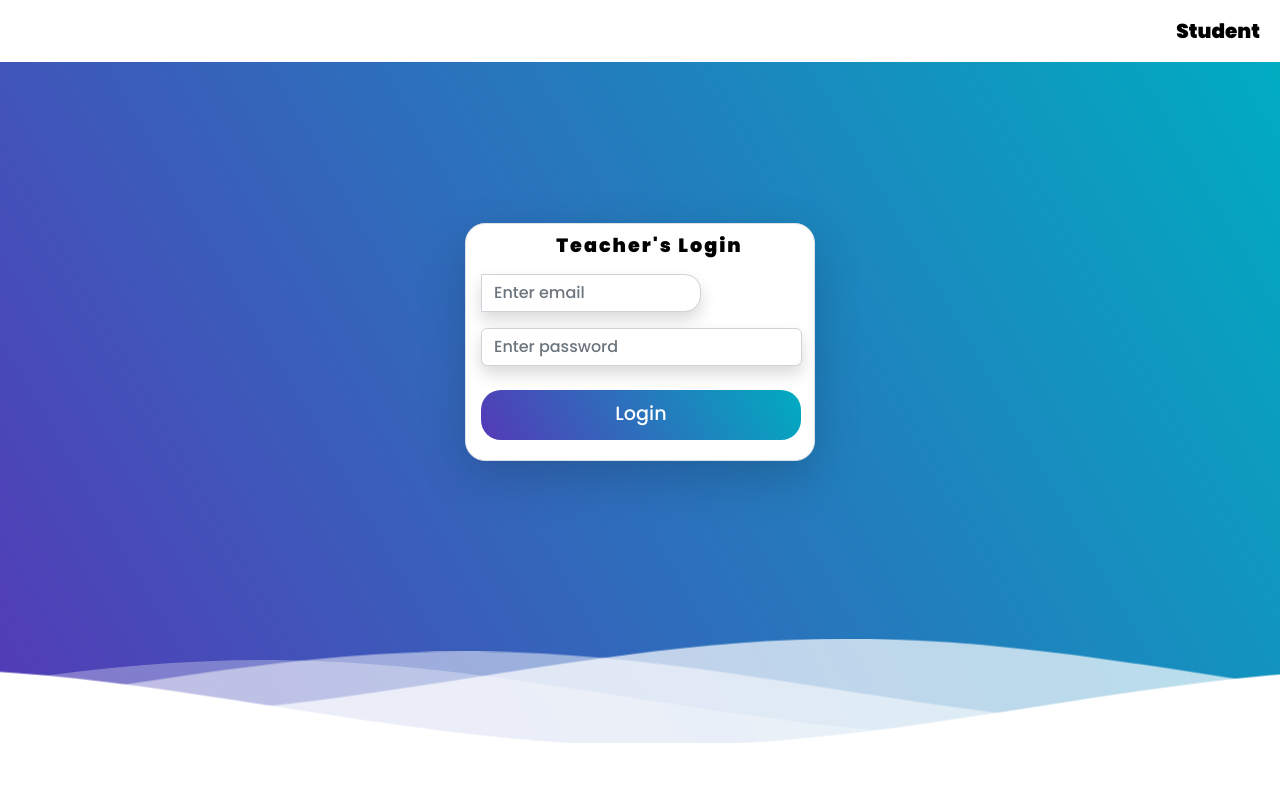
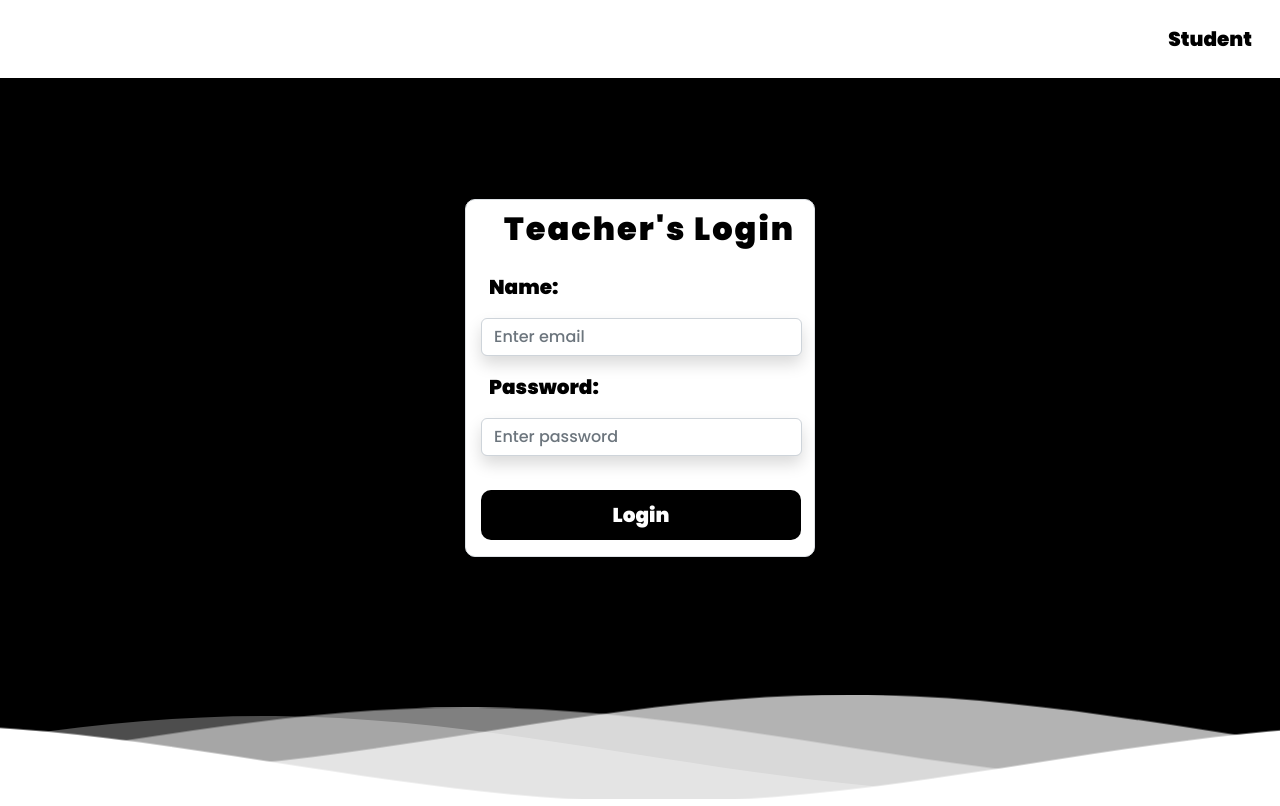
Before and after one commit to Gurusudhan25/LD-Application, a Flask app: page /teacher in a window 1280 px wide. Before the commit the page ends 743 px from the top, so only its background shows below. Run offline with Flask 3, Linux system fonts and the light colour scheme; some libraries are stand-ins or nearby versions.

Commit message:
final updates

```diff
--- a/app.py
+++ b/app.py
@@ -92,7 +92,8 @@ def addStudent():
             name = request.form['name']
             email = request.form['email']
             standard = request.form['class']
-            password = request.form['password1']
+            password = request.form['password']
+            hashPassword = bcrypt.generate_password_hash(password)
             q1 = request.form['question1']
             q2 = request.form['question2']
             q3 = request.form['question3']
@@ -111,7 +112,7 @@ def addStudent():
             if (prediction[0] == 'yes'):
                 mongo.db.students.insert_one(
                     {"name": name,
-                     "password": password,
+                     "password": hashPassword,
                      "email": email,
                      "class": standard,
                      'student_details': {"Does the Student Reads Well?: ": q1,
@@ -121,8 +122,8 @@ def addStudent():
                                          "is Student Hyperactive?:": q5,
                                          "is Student Impulsive?: ": q6,
                                          "Does Student can discriminate voice?: ": q7,
-                                         "Does Student can discriminate visual?: ": q8},
-                     'ld': True})
+                                         "Does Student can discriminate visuals?: ": q8},
+                     'ld': 'yes'})
             else:
                 mongo.db.students.insert_one(
                     {"name": name,
@@ -136,8 +137,8 @@ def addStudent():
                                          "is Student Hyperactive?:": q5,
                                          "is Student Impulsive?: ": q6,
                                          "Does Student can discriminate voice?: ": q7,
-                                         "Does Student can discriminate visual?: ": q8},
-                     'ld': False})
+                                         "Does Student can discriminate visuals?: ": q8},
+                     'ld': 'no'})
 
             flash("Successfully added student!", "success")
         except BadRequestKeyError:
@@ -148,12 +149,19 @@ def addStudent():
 
 @app.route('/ld')
 def ld():
-    return render_template('LD.html', ld_active="class= active")
+    ld = []
+    for i in mongo.db.students.find({'ld': 'yes'}):
+        ld.append(i)
+    return render_template('LD.html', ld_active="class= active", studentData=ld)
 
 
 @app.route('/non-ld')
 def non_ld():
-    return render_template('Non-LD.html', non_ld_active="class= active")
+    non_ld = []
+    for i in mongo.db.students.find({'ld': 'no'}):
+        non_ld.append(i)
+    print(ld)
+    return render_template('Non-LD.html', non_ld_active="class= active", studentData=non_ld)
 
 
 if __name__ == "__main__":
--- a/static/css/admin.css
+++ b/static/css/admin.css
@@ -10,7 +10,7 @@
     transition: 0.5s;
 }
 .logout {
-    padding-top: 500px;
+    padding-top: 550px;
 }
 
 .sidenav a {
@@ -34,6 +34,7 @@
     background-color: black;
     color: white;
     transition: transform 0.2s;
+    border-radius: 0.5rem;
 }
 .count-data h1 {
     padding-top: 10px;
@@ -46,13 +47,13 @@
 
 .main-data {
     padding: 0;
-    margin-top: 20px;
+    margin-top: 3rem;
     max-height: 900px;
     overflow: hidden;
 }
 
 .add-data {
-    margin-top: 15px;
+    margin-top: 2rem;
     margin-left: 240px;
 }
 .buttonData {
@@ -91,6 +92,7 @@
 
 .student-table {
     margin-left: 100px;
+    margin-top: 50px;
     max-height: 800px;
     overflow-y: auto;
 }
--- a/static/css/home.css
+++ b/static/css/home.css
@@ -1,20 +1,20 @@
 @import url(//fonts.googleapis.com/css?family=Lato:300:400);
 @import url("../css/main.css");
-@import url('../css/admin.css');
+@import url("../css/admin.css");
 
 body {
     margin: 0;
 }
 
 h1 {
-    font-family: 'Poppins-Black';
+    font-family: "Poppins-Black";
     font-weight: 300;
     letter-spacing: 2px;
     font-size: 48px;
 }
 
 p {
-    font-family: 'Poppins-Black';
+    font-family: "Poppins-Black";
     letter-spacing: 1px;
     font-size: 14px;
     color: #333333;
@@ -22,16 +22,12 @@ p {
 
 .header {
     position: relative;
-    background: linear-gradient(
-        60deg,
-        rgba(84, 58, 183, 1) 0%,
-        rgba(0, 172, 193, 1) 100%
-    );
+    background: black;
     color: white;
 }
 
 .inner-header {
-    height: 65vh;
+    height: 70vh;
     width: 100%;
     margin: 0;
     padding: 0;
@@ -126,6 +122,7 @@ p {
 
 .w-custom {
     width: 350px;
+    height: fit-content;
 }
 
 .mt-custom {
@@ -142,9 +139,7 @@ p {
 }
 
 .border {
-    border-style: solid;
-    border-width: thick;
-    border-radius: 20px;
+    border-radius: 10px;
 }
 
 .pl-custom {
@@ -172,16 +167,16 @@ p {
 }
 
 .text {
-    font-family: 'Poppins-Black';
+    font-family: "Poppins-Black";
 }
 
 .font-custom {
-    font-family: 'Poppins-Black';
+    font-family: "Poppins-Black";
 }
 
 .border-custom:hover {
-    border-color: blue;
-    border-width: 3px;
+    border-color: grey;
+    border-width: 2px;
     transform: scale3d(1, 1, 1);
     transition: transform 0.5s;
     transition: color 0.25s;
@@ -197,22 +192,20 @@ p {
     font-size: larger;
     text-align: center;
     font-weight: bolder;
-    font-family: 'Poppins-Black';
+    font-family: "Poppins-Black";
+    font-size: 2rem;
 }
 
 .login-btn {
     color: white;
-    font-size: larger;
     width: 320px;
     height: 50px;
-    background: linear-gradient(
-        60deg,
-        rgba(84, 58, 183, 1) 0%,
-        rgba(0, 172, 193, 1) 100%
-    );
-    border-radius: 20px;
+    background: black;
+    border-radius: 10px;
     border-style: none;
-    margin-bottom: 20px;
+    margin: 10px 0 1rem 0;
+    font-family: 'Poppins-Black' !important;
+    font-size: 1.25rem;
 }
 
 .login-btn:hover {
@@ -224,5 +217,12 @@ p {
 }
 
 a:hover {
-    color: blue;
+    color: grey;
 }
+
+.ml-2 {
+    margin-left: 0.5rem;
+    margin-top: 1rem;
+    font-size: 1.25rem;
+    font-family: "Poppins-Black";
+}
--- a/static/css/main.css
+++ b/static/css/main.css
@@ -38,6 +38,9 @@ h1 {
 input {
     font-family: "Poppins-Medium";
 }
+tr{
+    font-family: 'Poppins-Medium';
+}
 
 .active {
     color: black !important;
@@ -45,3 +48,8 @@ input {
     width: 220px;
     border-radius: 0 1rem 1rem 0;
 }
+
+a{
+    text-decoration: none;
+    color: black;
+}
--- a/templates/addstudent.html
+++ b/templates/addstudent.html
@@ -28,7 +28,7 @@
                     placeholder="Enter email" />
                 <input type="text" class="form-control shadow mt-3" id="name" name="name" placeholder="Enter name" />
                 <input type="text" class="form-control shadow mt-3" id="class" name="class" placeholder="Enter Class" />
-                <input type="password" class="form-control shadow mt-3" id="password1" name="password1"
+                <input type="password" class="form-control shadow mt-3" id="password" name="password"
                     placeholder="Enter password" />
             </div>
             <div class="form-group m-2 question-box row">
--- a/templates/admin.html
+++ b/templates/admin.html
@@ -4,7 +4,7 @@
     <div class="container-fluid justify-content-end">
         <ul class="navbar-nav">
             <li class="nav-item">
-                <a class="nav-link fw-bolder fs-5 text-custom font-custom" href="/login">Student</a>
+                <a class="nav-link m-2 fw-bolder fs-5 text-custom font-custom" href="/login">Student</a>
             </li>
         </ul>
     </div>
@@ -21,10 +21,13 @@
                     <h1 class="heading-register">Teacher's Login</h1>
                 </div>
                 <div class="form-group ">
-                    <input type="email" class="form-control active  border-custom shadow  mt-3" id="email" name="email"
+                    <label for="name" class="ml-2">Name:</label>
+
+                    <input type="email" class="form-control  border-custom shadow  mt-3" id="email" name="email"
                         placeholder="Enter email" />
                 </div>
                 <div class="form-group">
+                    <label for="password" class="ml-2">Password:</label>
                     <input type="password" class="form-control border-custom shadow mt-3" id="password" name="password"
                         placeholder="Enter password" />
                 </div>
--- a/templates/login.html
+++ b/templates/login.html
@@ -17,10 +17,10 @@
       <div class="container-fluid nav justify-content-end">
         <ul class="navbar-nav">
           <li class="nav-item">
-            <a class="nav-link active fw-bolder fs-5 text-custom font-custom" href="/register">Sign-up</a>
+            <a class="nav-link m-2 fw-bolder fs-5 text-custom font-custom" href="/register">Sign-up</a>
           </li>
           <li>
-            <a class="nav-link active fw-bolder fs-5 text-custom font-custom" href="/teacher">Admin</a>
+            <a class="nav-link m-2 fw-bolder fs-5 text-custom font-custom" href="/teacher">Admin</a>
           </li>
         </ul>
       </div>
@@ -32,16 +32,18 @@
     <div class="header">
       <!--Content before waves-->
       <div class="inner-header flex">
-        <div class="container-fluid w-custom mt-custom border pl-custom shadow-lg">
+        <div class="container-fluid w-custom mt-custom border pl-custom shadow-lg" >
           <form method="POST">
             <div class="name">
               <h1 class="heading-register">Login</h1>
             </div>
             <div class="form-group ">
-              <input type="email" class="form-control active  border-custom shadow  mt-3" id="email" name="email"
+              <label for="name" class="ml-2">Name:</label>
+              <input type="email" class="form-control  border-custom shadow  mt-3" id="email" name="email"
                 placeholder="Enter email" />
             </div>
             <div class="form-group">
+              <label for="password" class="ml-2">Password:</label>
               <input type="password" class="form-control border-custom shadow mt-3" id="password" name="password"
                 placeholder="Enter password" />
             </div>
```
Also changed, not shown: static/css/animation.css (+4 -3 lines), templates/LD.html (+26 -2 lines), templates/Non-LD.html (+24 -2 lines), templates/student.html (+5 -6 lines), templates/teacher.html (+9 -3 lines).
